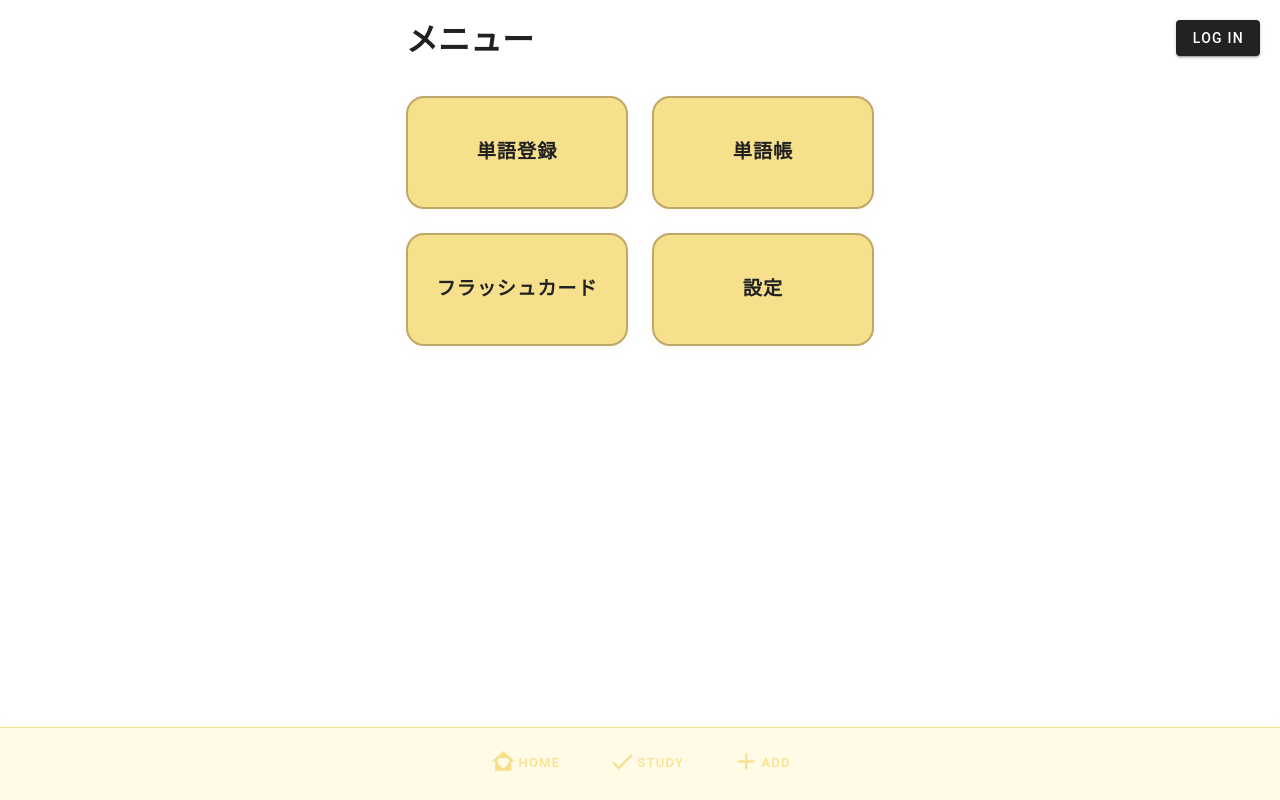
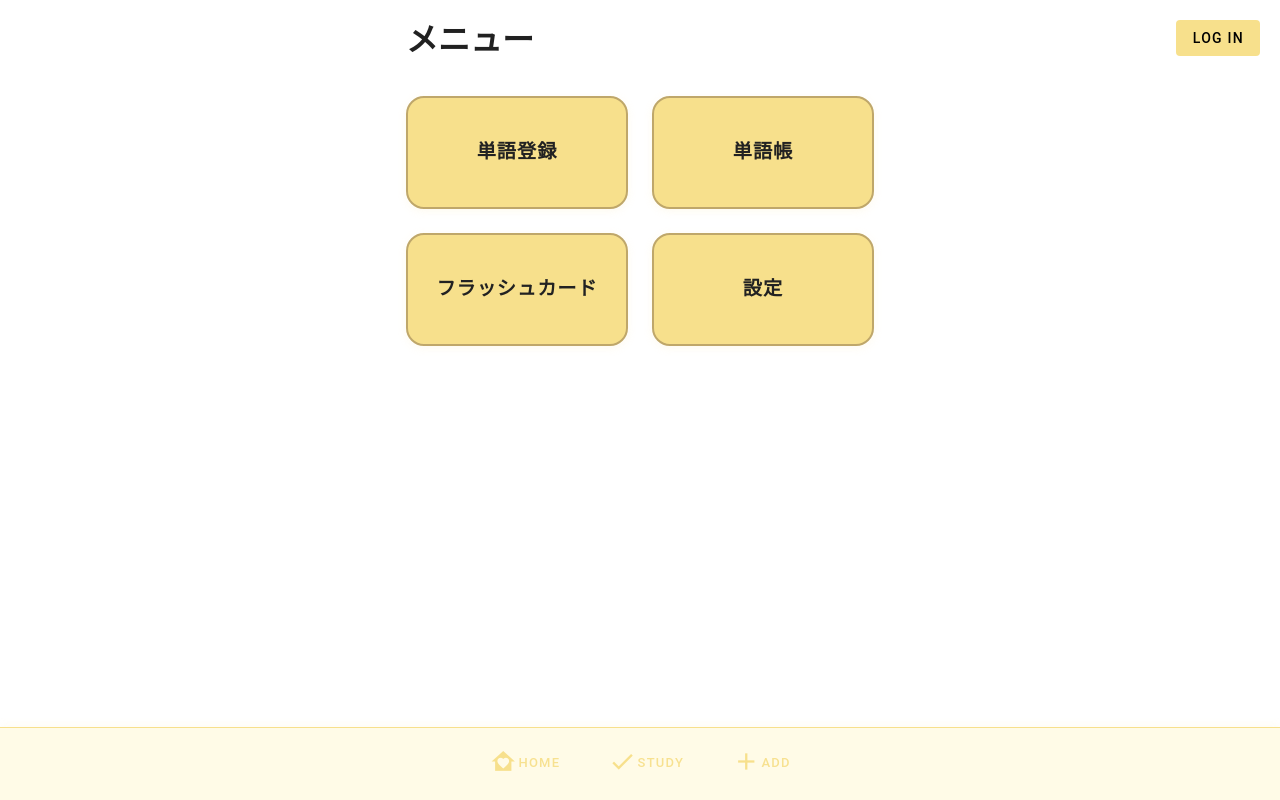
Before and after one commit to michan74/english_bear, a Nuxt app in the folder app/: page / in a window 1280 px wide. Built offline with nearby package versions, Linux system fonts and the light colour scheme; no server answers.

Commit message:
Temporarily comment out login box in the login page

```diff
--- a/app/components/login-button.vue
+++ b/app/components/login-button.vue
@@ -3,7 +3,8 @@
     <div v-if="!user">
       <v-btn
         class="login-button"
-        color="black"
+        color="primary"
+        variant="flat"
         @click="signInWithGoogle"
       >
         Log in
```
